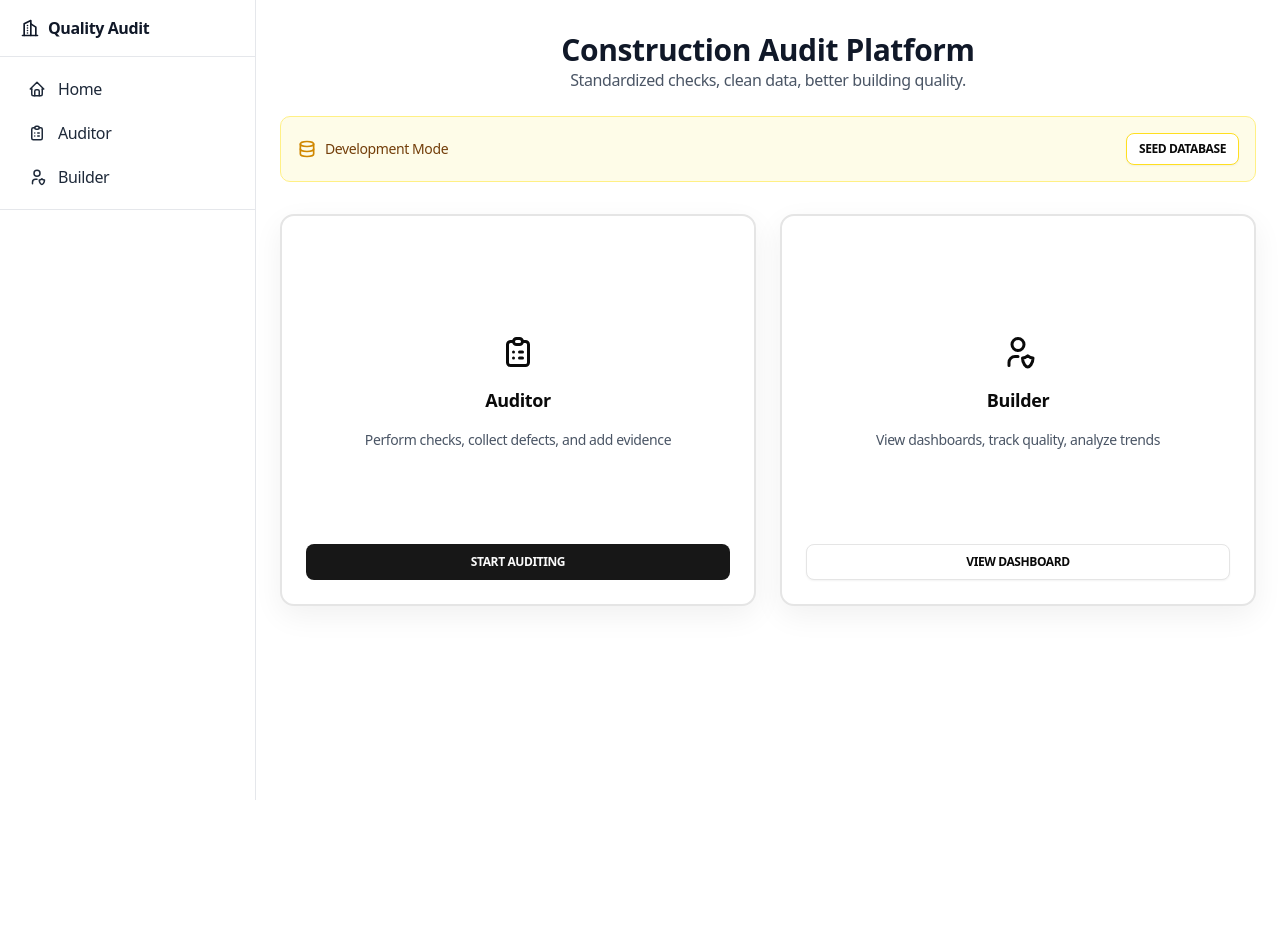
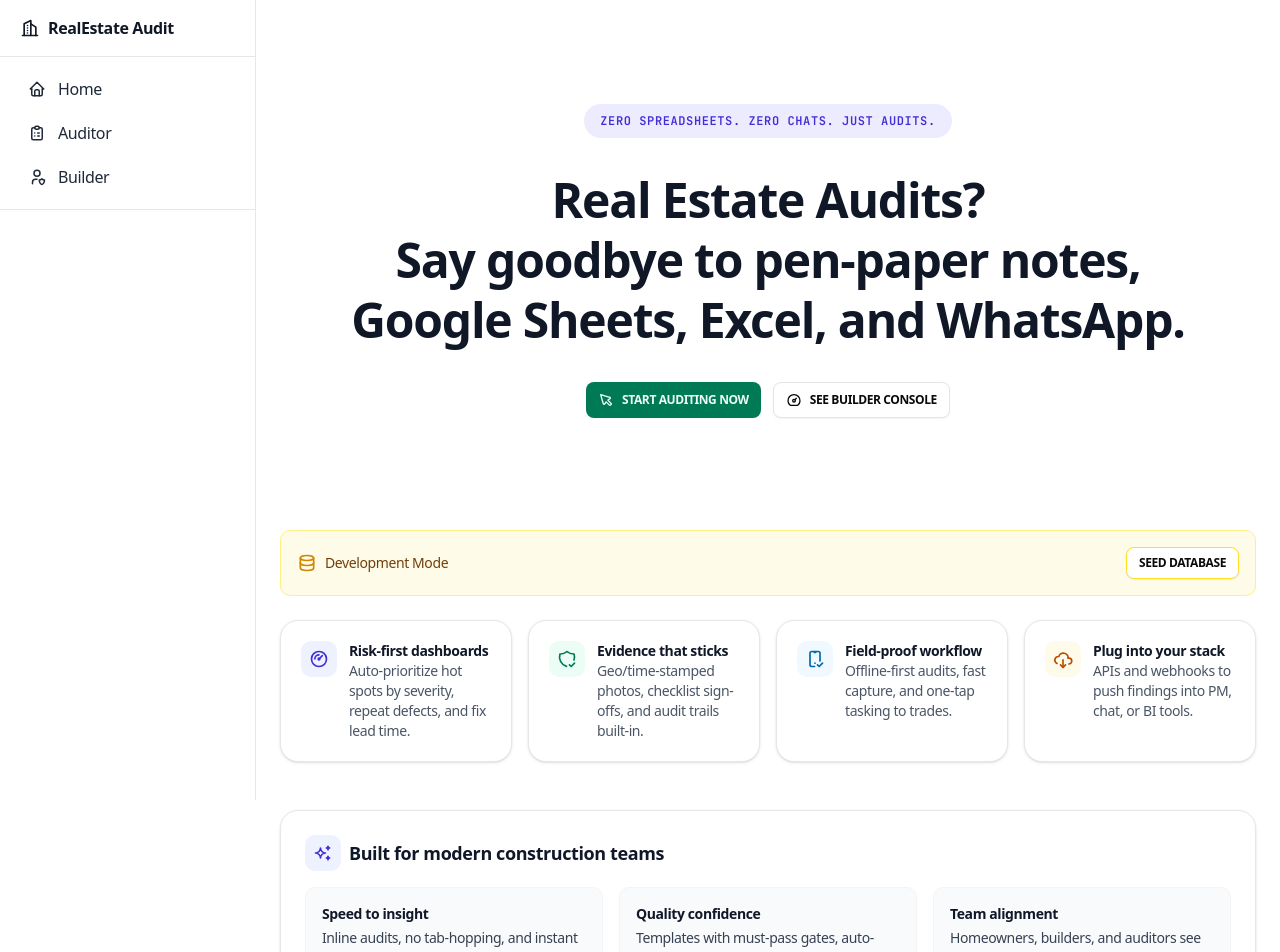
Before and after one commit to jatindecoded/my-next-app, a Next.js app: page / in a window 1280 px wide. Shown: the top 952 px of the page. Before the commit the page ends 800 px from the top, so only its background shows below. Built offline with nearby package versions, Linux system fonts and the light colour scheme.

Commit message:
add landing page UI

```diff
--- a/src/app/LayoutClient.tsx
+++ b/src/app/LayoutClient.tsx
@@ -22,7 +22,7 @@
         <div className="max-w-7xl mx-auto px-4 py-3 flex items-center justify-between">
           <Link href="/" className="flex items-center gap-2 text-gray-900 font-semibold">
             <IconBuildingSkyscraper size={20} />
-            <span>Quality Audit</span>
+            <span>RealEstate Audit</span>
           </Link>
           <button
             onClick={() => setMobileMenuOpen(!mobileMenuOpen)}
@@ -30,9 +30,13 @@
             aria-label={mobileMenuOpen ? 'Close navigation' : projectId ? 'Open project tree and menu' : 'Open navigation'}
           >
             {mobileMenuOpen ? <IconX size={22} /> : <IconMenu2 size={22} />}
-            <span className="text-sm font-semibold leading-none">
-              {mobileMenuOpen ? 'Close' : projectId ? `View Project Tree` : 'Menu'}
-            </span>
+            {
+              projectId && (
+                <span className="text-sm font-semibold leading-none">
+                  {mobileMenuOpen ? 'Close' : projectId ? `View Project Tree` : 'Menu'}
+                </span>
+              )
+            }
           </button>
         </div>
       </nav>
@@ -96,7 +100,7 @@
             className="px-5 py-4 border-b border-gray-200 flex items-center gap-2 text-gray-900 font-semibold flex-shrink-0 hover:bg-gray-50 transition-colors"
           >
             <IconBuildingSkyscraper size={20} />
-            <span>Quality Audit</span>
+            <span>RealEstate Audit</span>
           </Link>
 
           {/* Scrollable content */}
--- a/src/app/auditor/structure/[projectId]/[nodeId]/page.tsx
+++ b/src/app/auditor/structure/[projectId]/[nodeId]/page.tsx
@@ -399,8 +399,11 @@
         {/* Child Nodes */}
         {node.children && node.children.length > 0 && (
           <div className='pt-8'>
-            <h2 className="text-md font-bold text-gray-900 mb-4">
-              {node.children[0].level_type}S <span className="text-xs text-muted-foreground font-semibold">in {node.name}</span>
+            <h2 className="text-lg font-bold text-gray-900 mb-4">
+              {`Total `}
+              {node.children.length + " "}
+              <span className='capitalize'>{node.children[0].level_type.toLocaleLowerCase()}s </span>
+              <span className="text-xs text-muted-foreground font-semibold">inside {node.name}</span>
             </h2>
             <div className="grid grid-cols-1 sm:grid-cols-2 gap-4 md:gap-6">
               {node.children.map((child) => (
--- a/src/app/layout.tsx
+++ b/src/app/layout.tsx
@@ -17,7 +17,7 @@
   variable: "--font-jetbrains-mono",
   subsets: ["latin"],
   style: ["normal", "italic"],
-  weight: ["400", "500", "600", "700"],
+  weight: ["400", "500", "600", "700", "800"],
 });
 
 export const metadata: Metadata = {
--- a/src/app/page.tsx
+++ b/src/app/page.tsx
@@ -1,7 +1,7 @@
 'use client';
 
 import Link from 'next/link';
-import { IconClipboardList, IconUserShield, IconDatabase } from '@tabler/icons-react';
+import { IconClipboardList, IconUserShield, IconDatabase, IconGauge, IconShieldCheck, IconCloudDownload, IconDeviceMobileCheck, IconSparkles, IconPointerExclamation, IconPointerCheck, IconPointerPause, IconPointerUp, IconPointer, IconDashboard, IconCross, IconCrossOff, IconCrosshair, IconX, IconXd } from '@tabler/icons-react';
 import PageHeader from '@/components/ui/PageHeader';
 import { Button } from '@/components/ui/button';
 import { Card, CardContent, CardFooter, CardHeader, CardTitle } from '@/components/ui/card';
@@ -21,7 +21,7 @@
 	return (
 		<Card className="text-center card-shadow hover:-translate-y-0.5 transition-transform h-full">
 			<Link href={href} className="h-full">
-				<CardContent className="space-y-4 md:min-h-[30vh] my-8 flex flex-col justify-center">
+				<CardContent className="space-y-4 my-8 flex flex-col justify-center">
 					<div className='flex items-center justify-center'>
 						{icon}
 					</div>
@@ -67,12 +67,45 @@
 	};
 
 	return (
-		<div>
-			<PageHeader
-				title="Construction Audit Platform"
-				subtitle="Standardized checks, clean data, better building quality."
-				align="center"
-			/>
+		<div className="space-y-10">
+			{/* Hero */}
+			<section className="relative overflow-hidden rounded-3xl md:px-6 py-10">
+				<div className="absolute inset-0 pointer-events-none"
+        // style={{ background: 'radial-gradient(circle at 10% 20%, rgba(99,102,241,0.08), transparent 25%), radial-gradient(circle at 80% 0%, rgba(56,189,248,0.08), transparent 22%)' }}
+        />
+				<div className="relative max-w-4xl mx-auto md:text-center space-y-8 py-8">
+					<div className="mx-auto w-fit rounded-full bg-indigo-600/10 px-4 py-2 text-[12px] font-semibold uppercase tracking-wider text-indigo-700 font-mono">
+						Zero spreadsheets. Zero chats. Just audits.
+					</div>
+					<h1 className="text-4xl md:text-5xl font-extrabold text-gray-900 leading-tight tracking-tight">
+            <span className=''>
+						Real Estate Audits? <br/>
+            </span>
+            <span className=''>
+            Say goodbye to pen-paper notes, Google Sheets, Excel, and WhatsApp.
+            </span>
+					</h1>
+					{/* <p className="text-lg md:text-xl text-gray-800 max-w-3xl mx-auto font-semibold">
+						Run every checklist, photo, punch list, and handover in one fast workflow. Evidence auto-packaged, teams aligned, no manual retyping.
+					</p> */}
+					{/* <p className="text-sm md:text-base text-gray-600 max-w-3xl mx-auto tracking-tight font-semibold">
+						No more exporting to Excel, printing audit pages, chasing WhatsApp approvals, or copying notes from paper to sheets.
+					</p> */}
+					<div className="flex flex-wrap md:justify-center gap-3 mt-2">
+						<Link href="/auditor" className="">
+							<Button className=" justify-center px-5 py-3 text-emerald-50 p-2 bg-emerald-700 hover:bg-emerald-800"><IconPointer/>Start auditing now</Button>
+						</Link>
+						<Link href="/builder" className="">
+							<Button variant="outline" className=" justify-center px-5 py-3"><IconDashboard/>See builder console</Button>
+						</Link>
+					</div>
+					{/* <div className="flex flex-wrap justify-center gap-2 text-xs font-semibold text-gray-800 mt-4">
+						<div className="px-3 py-1 rounded-full bg-emerald-50 border border-emerald-100 flex gap-2 items-center min-w-[250px] justify-center"><IconX size={12}/>No clipboards, no retyping</div>
+						<div className="px-3 py-1 rounded-full bg-indigo-50 border border-indigo-100 flex gap-2 items-center min-w-[250px] justify-center"><IconX size={12}/>Goodbye Google Sheets & Excel</div>
+						<div className="px-3 py-1 rounded-full bg-amber-50 border border-amber-100 flex gap-2 items-center min-w-[250px] justify-center"><IconX size={12}/>No more WhatsApp/email chases</div>
+					</div> */}
+				</div>
+			</section>
 
 			{/* Development seed button */}
 			{process.env.NODE_ENV !== 'production' && (
@@ -100,6 +133,70 @@
 				</div>
 			)}
 
+			{/* Value props */}
+			<div className="grid grid-cols-1 md:grid-cols-2 xl:grid-cols-4 gap-4">
+				<div className="rounded-2xl border border-gray-200 bg-white p-5 shadow-sm flex items-start gap-3">
+					<div className="rounded-lg bg-indigo-50 p-2 text-indigo-700">
+						<IconGauge size={20} />
+					</div>
+					<div>
+						<p className="font-semibold text-sm text-gray-900">Risk-first dashboards</p>
+						<p className="text-sm text-gray-600">Auto-prioritize hot spots by severity, repeat defects, and fix lead time.</p>
+					</div>
+				</div>
+				<div className="rounded-2xl border border-gray-200 bg-white p-5 shadow-sm flex items-start gap-3">
+					<div className="rounded-lg bg-emerald-50 p-2 text-emerald-700">
+						<IconShieldCheck size={20} />
+					</div>
+					<div>
+						<p className="font-semibold text-sm text-gray-900">Evidence that sticks</p>
+						<p className="text-sm text-gray-600">Geo/time-stamped photos, checklist sign-offs, and audit trails built-in.</p>
+					</div>
+				</div>
+				<div className="rounded-2xl border border-gray-200 bg-white p-5 shadow-sm flex items-start gap-3">
+					<div className="rounded-lg bg-sky-50 p-2 text-sky-700">
+						<IconDeviceMobileCheck size={20} />
+					</div>
+					<div>
+						<p className="font-semibold text-sm text-gray-900">Field-proof workflow</p>
+						<p className="text-sm text-gray-600">Offline-first audits, fast capture, and one-tap tasking to trades.</p>
+					</div>
+				</div>
+				<div className="rounded-2xl border border-gray-200 bg-white p-5 shadow-sm flex items-start gap-3">
+					<div className="rounded-lg bg-amber-50 p-2 text-amber-700">
+						<IconCloudDownload size={20} />
+					</div>
+					<div>
+						<p className="font-semibold text-sm text-gray-900">Plug into your stack</p>
+						<p className="text-sm text-gray-600">APIs and webhooks to push findings into PM, chat, or BI tools.</p>
+					</div>
+				</div>
+			</div>
+
+			{/* Highlights */}
+			<div className="mt-12 rounded-2xl border border-gray-200 bg-white p-6 shadow-sm">
+				<div className="flex items-center gap-2 mb-4">
+					<div className="rounded-lg bg-indigo-50 p-2 text-indigo-700">
+						<IconSparkles size={20} />
+					</div>
+					<h3 className="text-lg font-semibold text-gray-900">Built for modern construction teams</h3>
+				</div>
+				<div className="grid md:grid-cols-3 gap-4 text-sm text-gray-700">
+					<div className="bg-gray-50 rounded-lg p-4 border border-gray-100">
+						<p className="font-semibold text-gray-900 mb-1">Speed to insight</p>
+						<p>Inline audits, no tab-hopping, and instant pass/fail with evidence—zero manual collation.</p>
+					</div>
+					<div className="bg-gray-50 rounded-lg p-4 border border-gray-100">
+						<p className="font-semibold text-gray-900 mb-1">Quality confidence</p>
+						<p>Templates with must-pass gates, auto-escalations, and readiness reports.</p>
+					</div>
+					<div className="bg-gray-50 rounded-lg p-4 border border-gray-100">
+						<p className="font-semibold text-gray-900 mb-1">Team alignment</p>
+						<p>Homeowners, builders, and auditors see the same live state—no spreadsheets, no email chases.</p>
+					</div>
+				</div>
+			</div>
+
 			<div className="grid grid-cols-1 md:grid-cols-2 gap-6 h-full mt-8">
 				<HomeCard
 					href="/auditor"
@@ -117,6 +214,7 @@
 					buttonVariant="outline"
 				/>
 			</div>
+
 		</div>
 	);
 }
```
